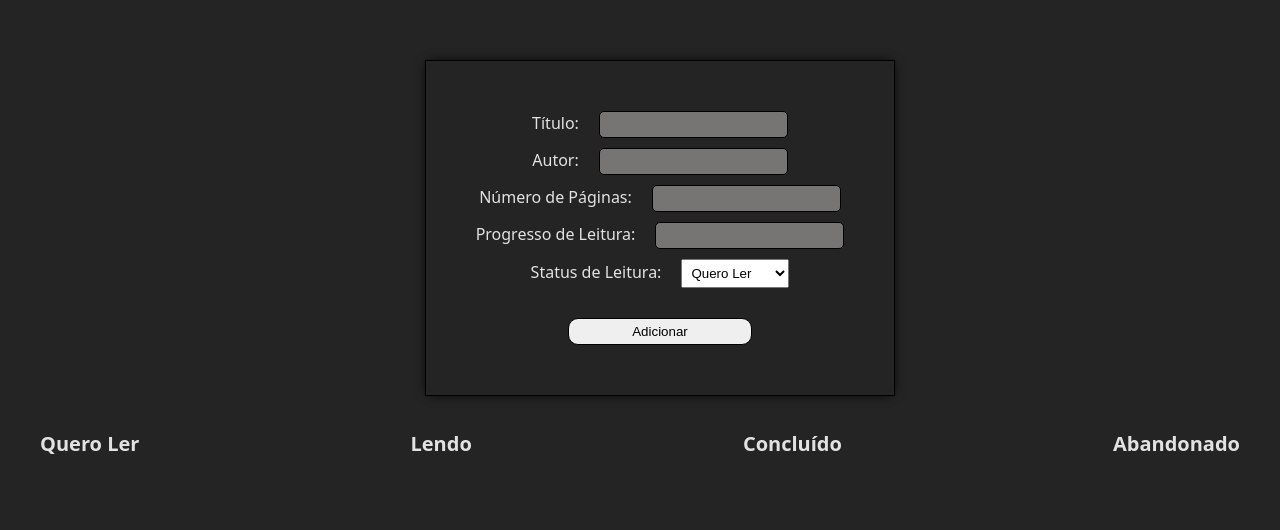
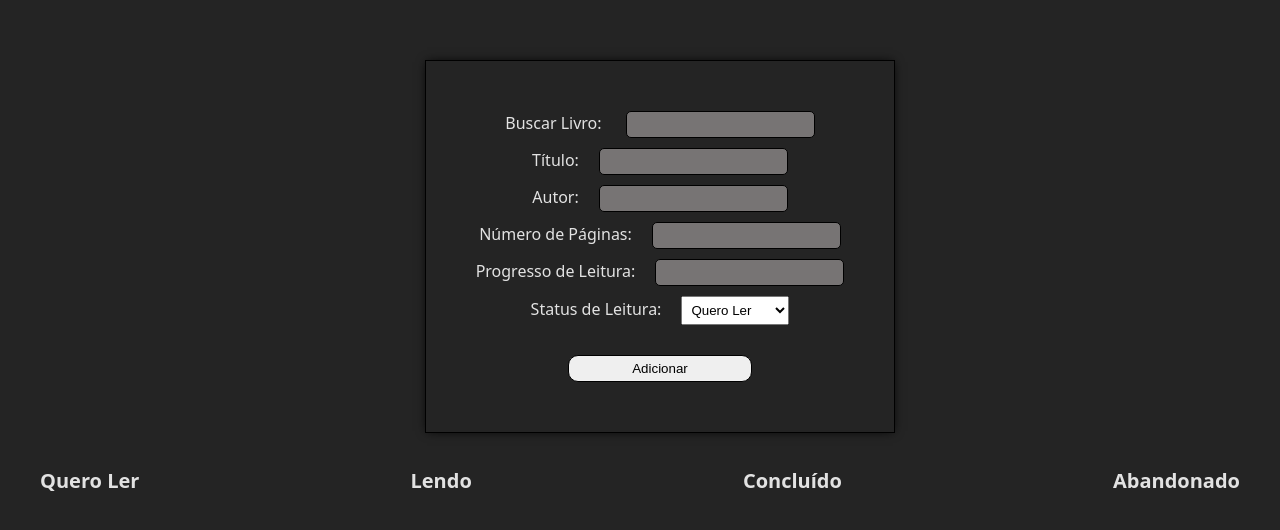
Before and after one commit to ufjf-dcc207/ufjf-dcc207-2024-3-a-trb3-matheusribeiro, a React (Vite) app: page / in a window 1280 px wide. Shown: the top 530 px of the page. Built offline with nearby package versions, Linux system fonts and the light colour scheme.

Commit message:
cria componente de busca

```diff
--- a/src/components/AddBook.tsx
+++ b/src/components/AddBook.tsx
@@ -1,6 +1,7 @@
 import { FormEvent, useRef } from "react";
 import "./AddBook.css";
 import { BookType } from "../types/Book";
+import SearchBook from "./SearchBook";
 
 interface AddProps {
   onAddBook: (book: BookType) => void;
@@ -37,6 +38,7 @@ export default function AddBook({ onAddBook }: AddProps) {
     <div className="containerForm">
       <form ref={formRef} onSubmit={handleSubmit}>
         <div className="form">
+          <SearchBook />
           <div>
             <label htmlFor="nome">Título:</label>
             <input id="nome" type="text" required />
--- /dev/null
+++ b/src/components/SearchBook.tsx
@@ -0,0 +1,10 @@
+import './SeachBook.css'
+
+export default function SearchBook(){
+    return(
+        <div>
+            <label htmlFor="search">Buscar Livro: </label>
+            <input id='search' type='text'/>
+        </div>
+    )
+}
```
Also changed, not shown: src/components/SeachBook.css (added).
